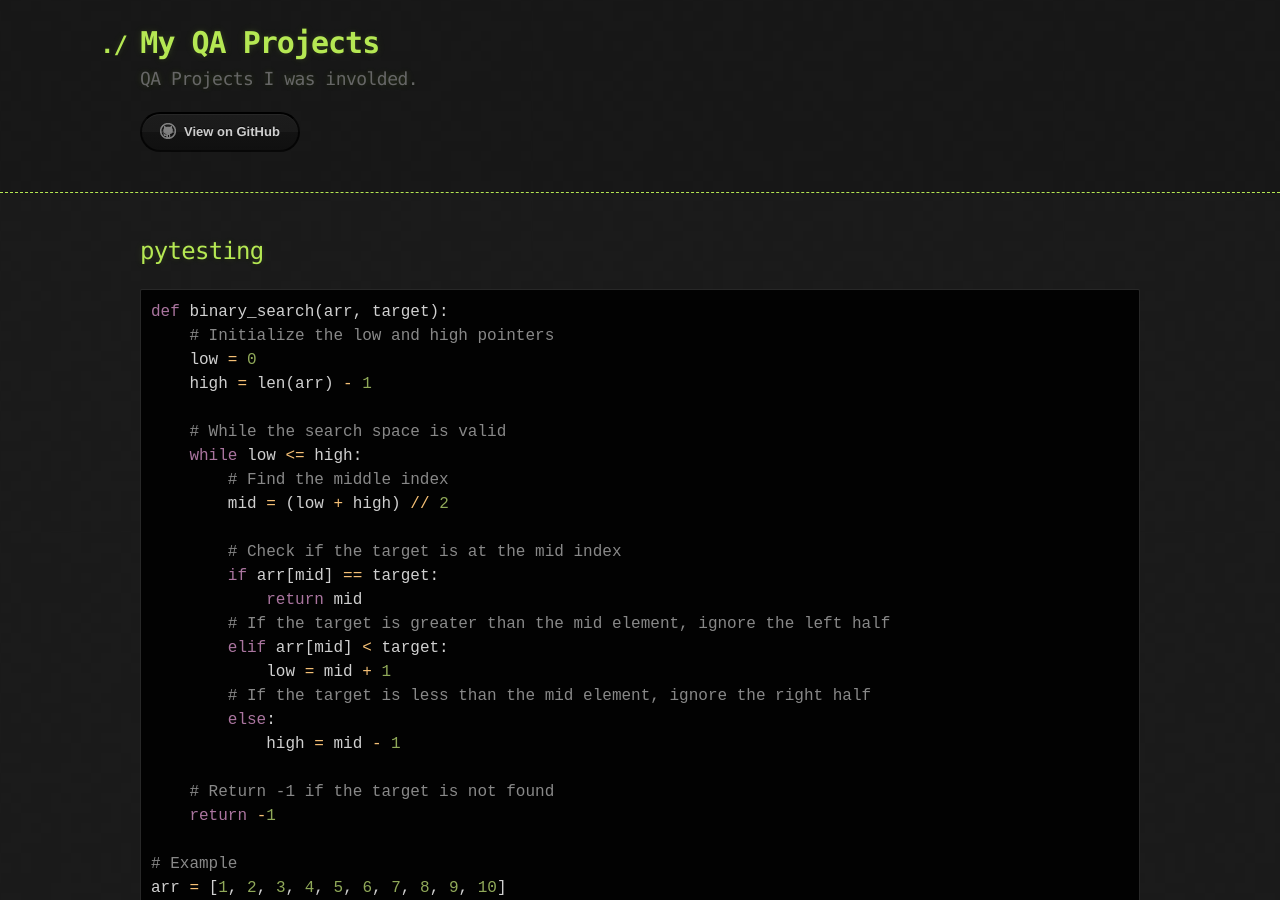
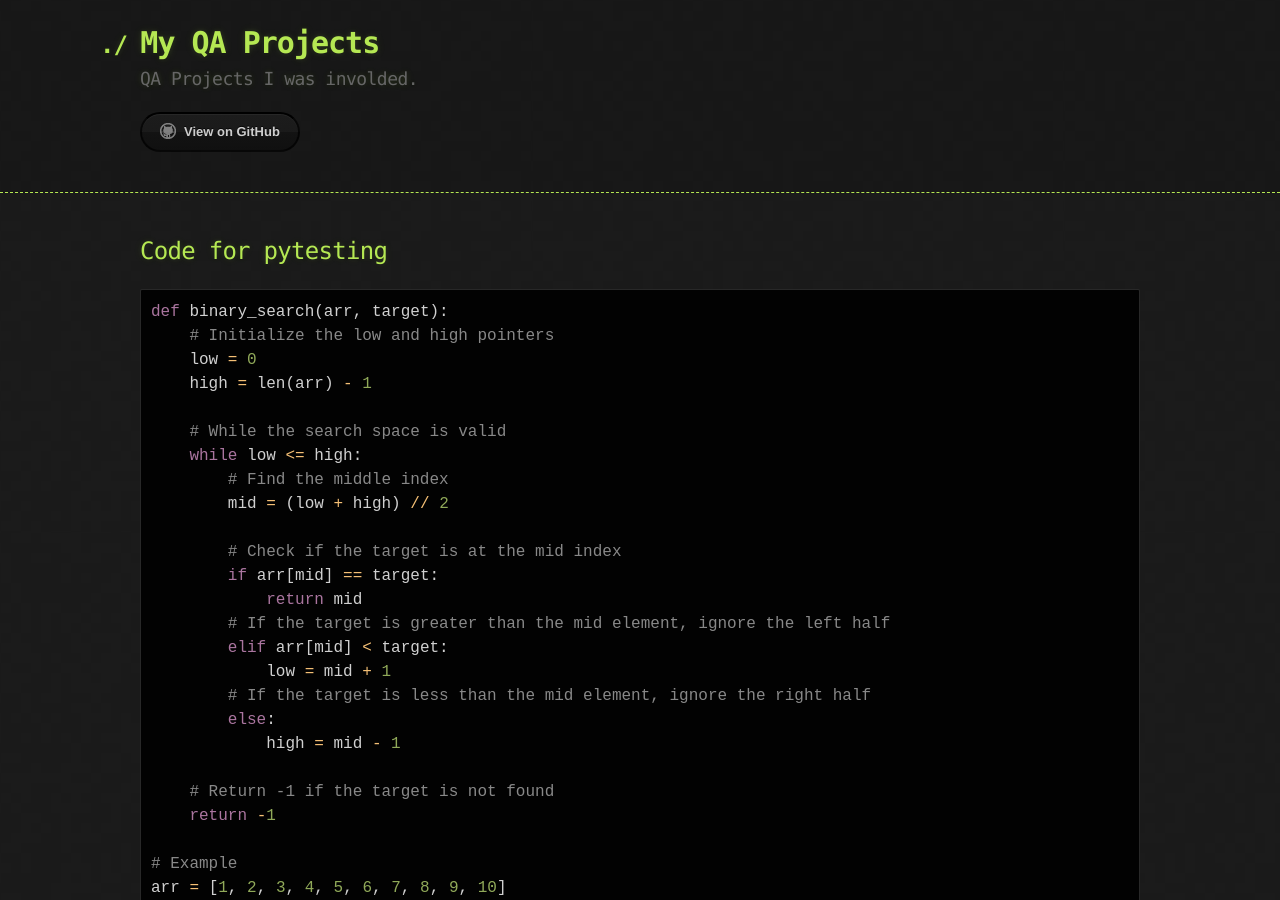
Before and after one commit to sciustechnologia/sciustechnologia.github.io, a Jekyll site: the page built from python/10_algos/10021p.md, in a window 1280 px wide and 900 px high. Built offline with Jekyll 4.4.1, drawn with Linux system fonts in a browser that asks for light colours.

Commit message:
Update 10021p.md

````diff
--- a/python/10_algos/10021p.md
+++ b/python/10_algos/10021p.md
@@ -3,7 +3,7 @@ title: Python Algos - pytesting Binarr Search
 layout: default
 ---
 
-## pytesting
+## Code for pytesting
 
 ```python
 def binary_search(arr, target):
````
